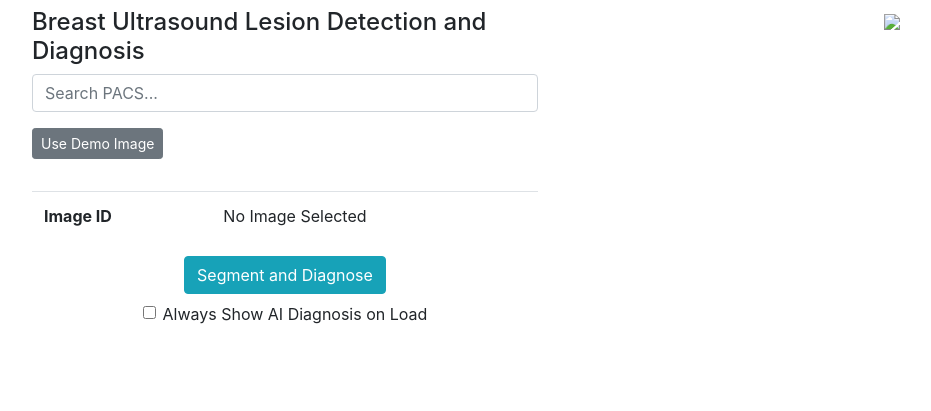
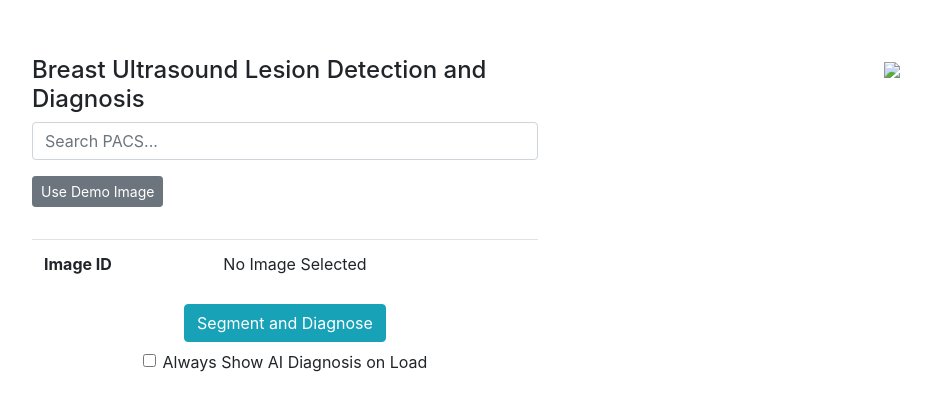
Before and after one commit to akre96/BUS_tumor_classification, a Flask app: page / in a window 1280 px wide. Shown: the top 411 px of the page, without its empty margins (1-932 px from the left). Run offline with Flask 2, Linux system fonts and the light colour scheme; some libraries are stand-ins or nearby versions.

```diff
--- a/templates/home.html
+++ b/templates/home.html
@@ -1,6 +1,6 @@
 {% extends "base.html" %}
 {% block body %}
-<div class="row">
+<div class="row pt-5">
     <div class="col-12 col-lg-5">
         {% include "menu.html" %}
     </div>
```
Also changed, not shown: 1 other file.
